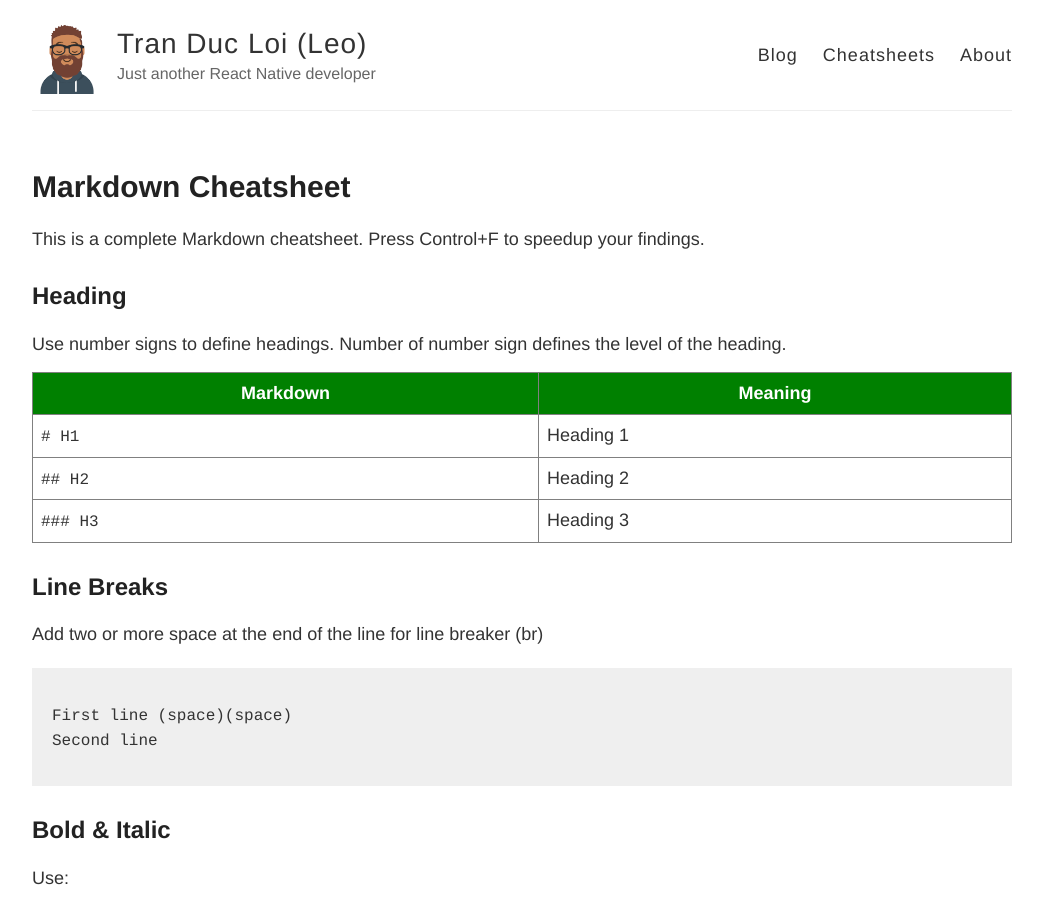
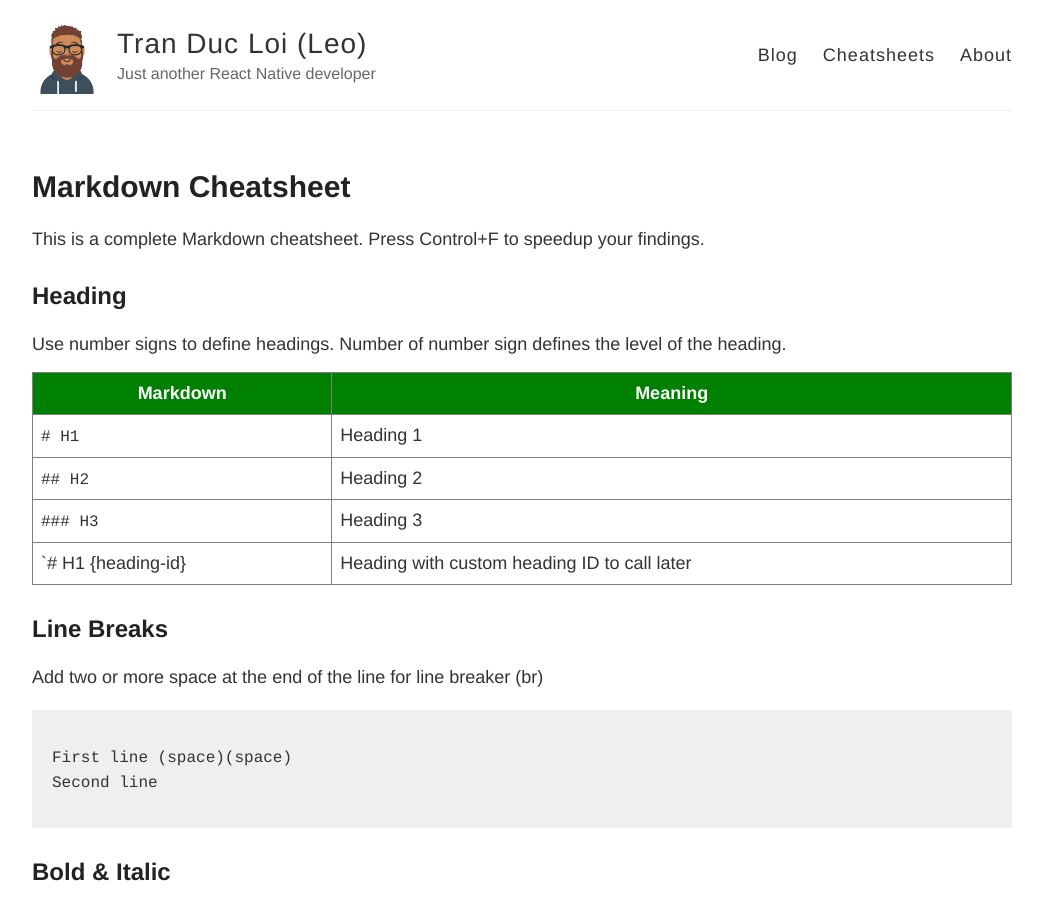
Before and after one commit to loitd/loitd.github.io, a Jekyll site: the page built from _cheatsheets/2020-12-03-markdown-cheatsheet.md, in a window 1280 px wide and 900 px high. Shown: the whole window, without its empty margins (118-1161 px from the left). Built offline with Jekyll 4.4.1, drawn with Linux system fonts in a browser that asks for light colours.

Commit message:
updated-by-loitd

```diff
--- a/_cheatsheets/2020-12-03-markdown-cheatsheet.md
+++ b/_cheatsheets/2020-12-03-markdown-cheatsheet.md
@@ -13,6 +13,7 @@ Use number signs to define headings. Number of number sign defines the level of
 | `# H1`           | Heading 1     |
 | `## H2`          | Heading 2     |
 | `### H3`         | Heading 3     |
+| `# H1 {heading-id} | Heading with custom heading ID to call later |
 
 ## Line Breaks
 Add two or more space at the end of the line for line breaker (br)
```
